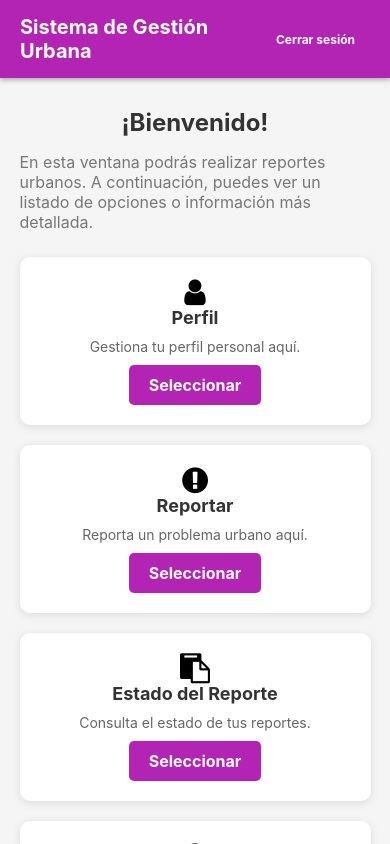
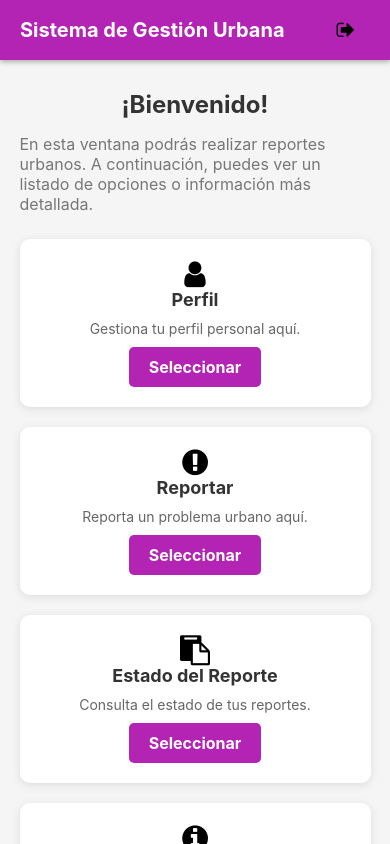
Before and after one commit to Juandoqg/SGU, a React Native app: screen /SecondScreen in a window 390 px wide. Built offline with nearby package versions, Linux system fonts and the light colour scheme.

Commit message:
Se suman los paquetes JSON

```diff
--- a/src/screens/SecondScreen.js
+++ b/src/screens/SecondScreen.js
@@ -66,7 +66,7 @@ const SecondScreen = () => {
         <Text style={styles.headerText}>Sistema de Gestión Urbana</Text>
         <View style={styles.headerRight}>
           <TouchableOpacity style={styles.logoutButton} onPress={handleLogout}>
-            <Text style={styles.logoutButtonText}>Cerrar sesión</Text>
+            <Icon name="sign-out" size={20} color="#000" />
           </TouchableOpacity>
         </View>
       </View>
```
Also changed, not shown: package.json (+7 -7 lines), 1 other file (tests, documents, lock files or other folders).
